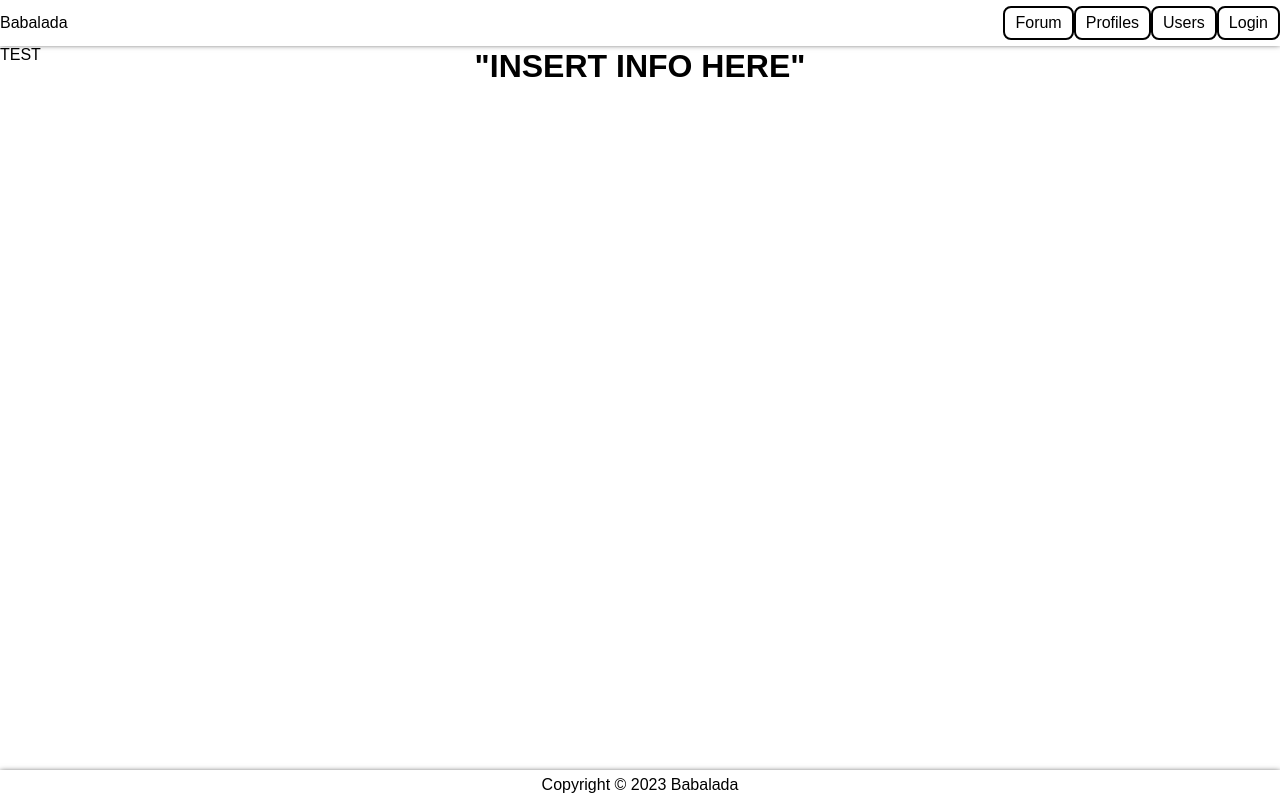
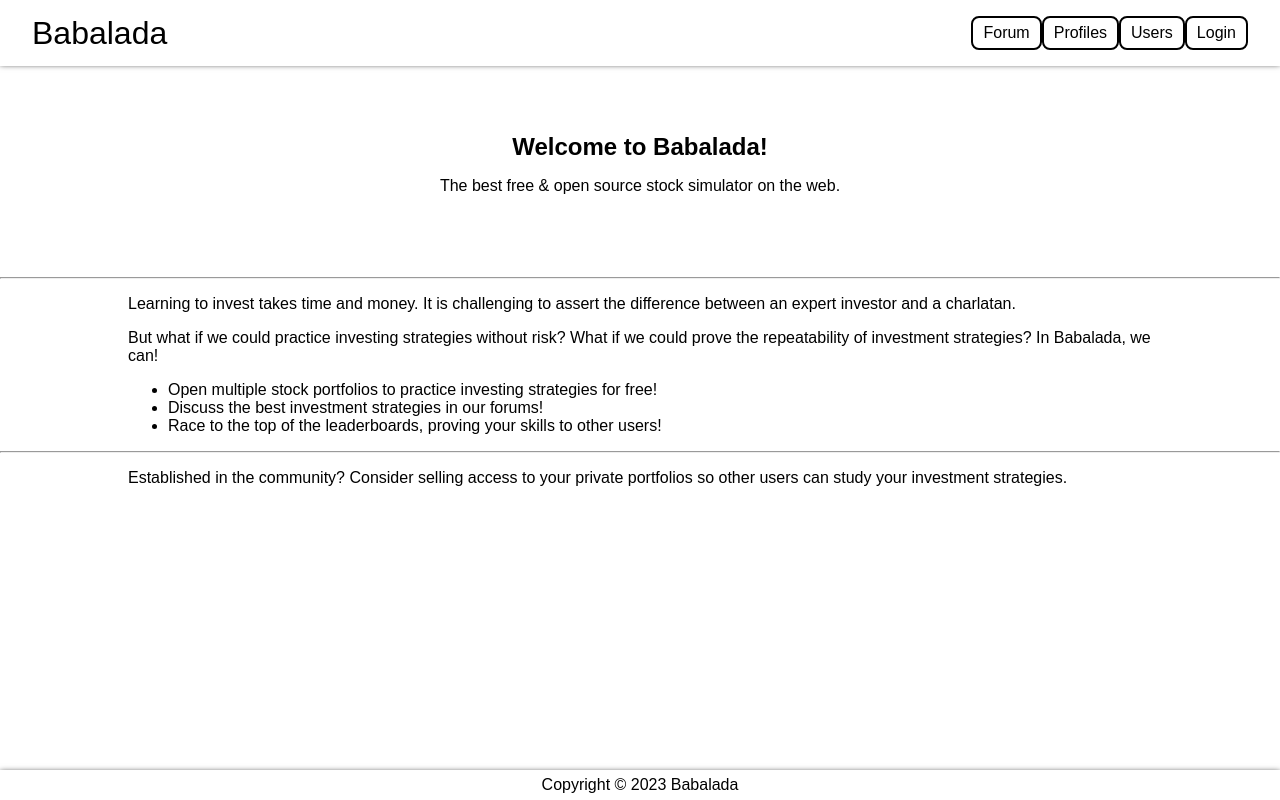
Before and after one commit to jigglytep/babalada, a SvelteKit app: page / in a window 1280 px wide. Built offline with nearby package versions, Linux system fonts and the light colour scheme; no server answers.

Commit message:
Marketing funnel (#60)
* text content added to homepage

* styles added

```diff
--- a/src/lib/components/SiteNav.svelte
+++ b/src/lib/components/SiteNav.svelte
@@ -17,9 +17,10 @@
 		display: flex;
 		justify-content: space-between;
 		align-items: center;
-		margin: 6px 0 6px 0;
+		margin: 0 2rem 0 2rem;
 	}
 	.icon-home {
+		font-size: 2rem;
 		text-decoration: none;
 		color: black;
 		&:hover {
--- a/src/routes/+layout.scss
+++ b/src/routes/+layout.scss
@@ -11,4 +11,12 @@ html, body {
 body {
 	display: flex;
 	flex-direction: column;
+	overflow:auto;
 }
+ul {
+	margin-block-start: 1em;
+	margin-block-end: 1em;
+	margin-inline-start: 0px;
+	margin-inline-end: 0px;
+	padding-inline-start: 40px;
+}
--- a/src/routes/+page.server.ts
+++ /dev/null
@@ -1,11 +0,0 @@
-import type { PageServerLoad } from './$types.js';
-
-export const load: PageServerLoad = async ({ params }) => {
-	let s = fetch("http://0.0.0.0:5000/api/")
-    .then((response) => response.json())
-    .catch((error) => {
-      console.log(error);
-      return [];
-    });
-	return {s};
-}
--- a/src/routes/+page.svelte
+++ b/src/routes/+page.svelte
@@ -1,28 +1,38 @@
 <script lang="ts">
-  import type { PageServerData } from "./$types";
-  // export let data: PageData;
-
-  // import { onMount } from "svelte";
-  // import { apiData, drinkNames } from "./store.js";
-
-  export let data: PageServerData;
-  console.log(data);
 </script>
 
-<div id="first-container">
-  <h1>"INSERT INFO HERE"</h1>
-</div>
-<p>TEST</p>
+<section>
+	<h1>Welcome to Babalada!</h1>
+	<p>The best free & open source stock simulator on the web.</p>
+</section>
+<hr>
+<section>
+	<p>Learning to invest takes time and money. It is challenging to assert the difference between an expert investor and a charlatan.</p>
+	<p>But what if we could practice investing strategies without risk? What if we could prove the repeatability of investment strategies? In Babalada, we can!</p>
+	<ul>
+		<li>Open multiple stock portfolios to practice investing strategies for free!</li>
+		<li>Discuss the best investment strategies in our forums!</li>
+		<li>Race to the top of the leaderboards, proving your skills to other users!</li>
+	</ul>
+</section>
+<hr>
+<section>
+	<p>Established in the community? Consider selling access to your private portfolios so other users can study your investment strategies.</p>
+</section>
 
-<style>
-  #first-container {
-    min-height: 88vh;
-    display: grid;
-    position: absolute;
-    top: 50%;
-    left: 50%;
-    transform: translate(-50%, -50%);
-  }
-
-
+<style lang="scss">
+	section {
+		padding: 0 10vw 0 10vw;
+		p	{
+			margin-top: 1rem;
+			margin-bottom: 1rem;
+		}
+	}
+	section:nth-of-type(1) {
+		height: 30%;
+		text-align: center;
+		display: flex;
+		flex-direction: column;
+		justify-content: center;
+	}
 </style>
```
